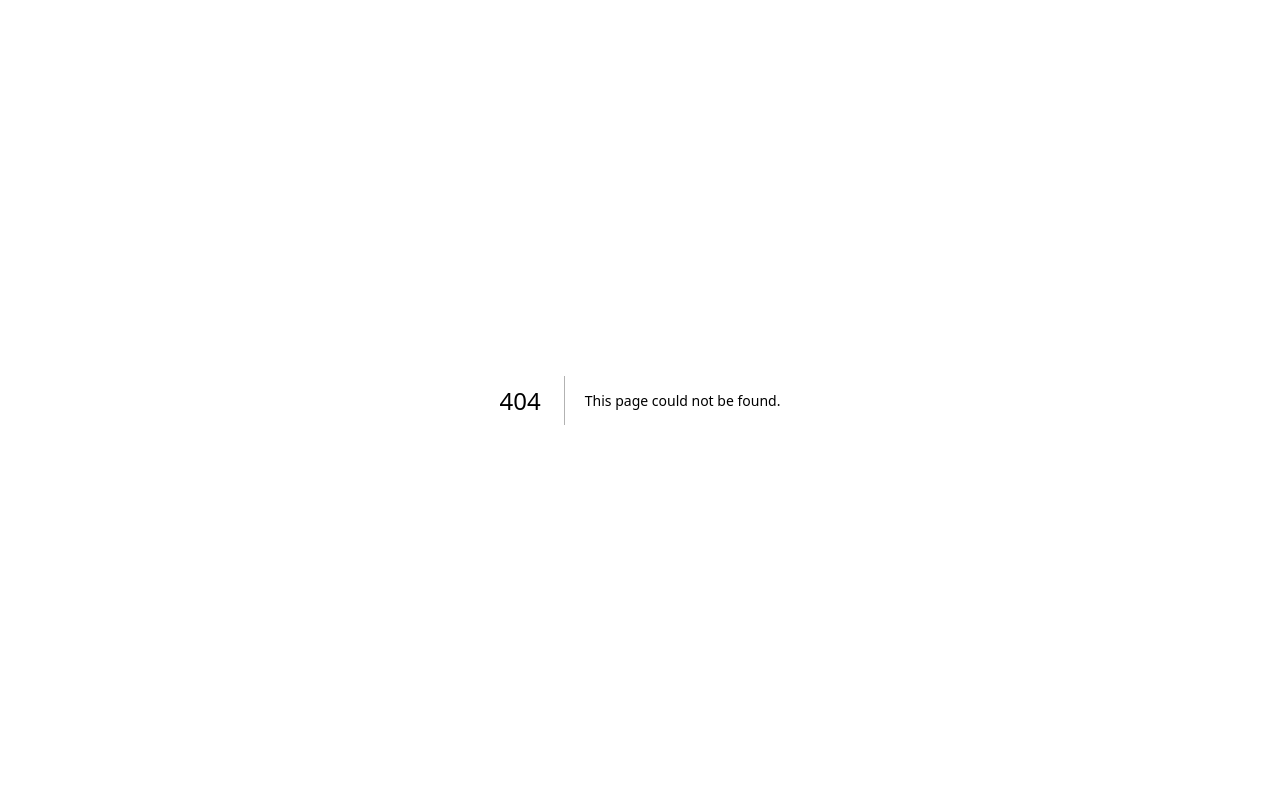
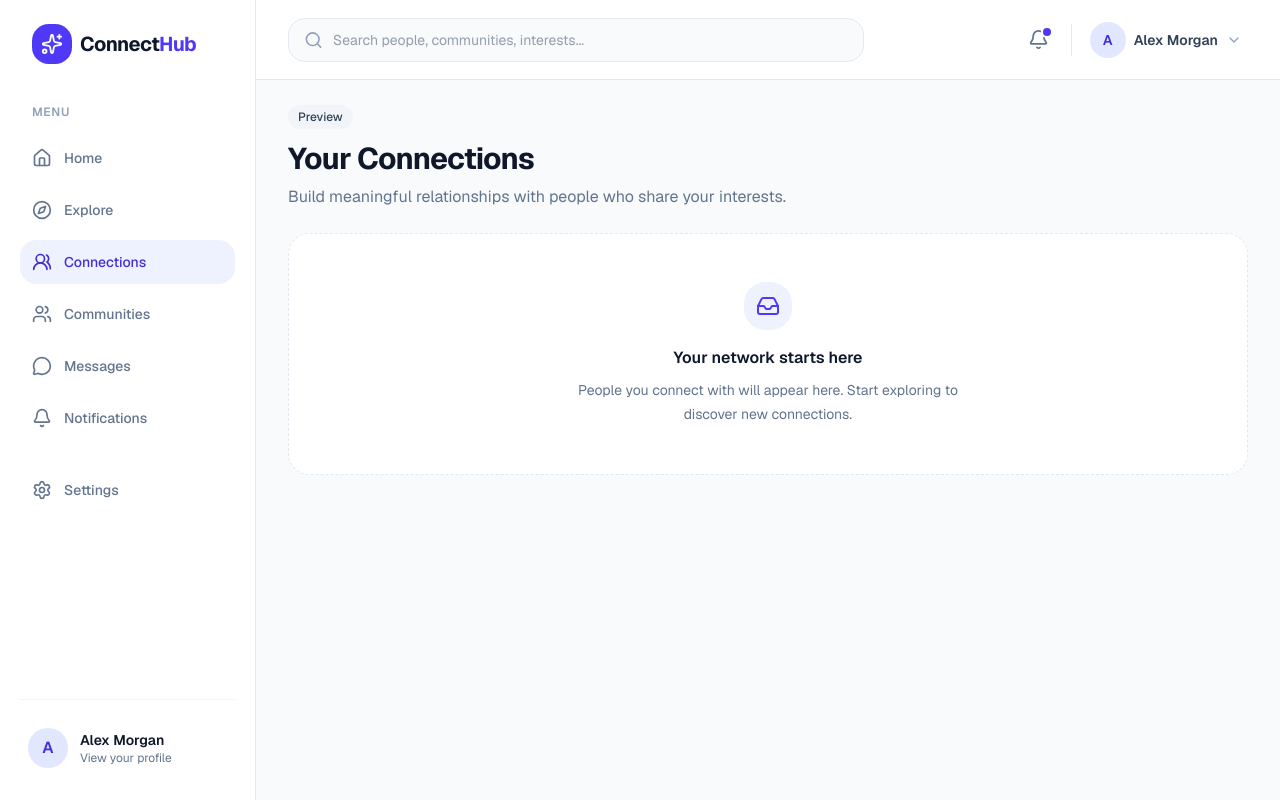
Before and after one commit to Ranjita431/ConnectHub, a Next.js app: page /connections in a window 1280 px wide. Before the commit this address had no page. Built offline with nearby package versions, Linux system fonts and the light colour scheme.

Commit message:
page.tsx added in communities, connections and explore folder

```diff
--- /dev/null
+++ b/src/app/(app)/communities/page.tsx
@@ -0,0 +1,17 @@
+import type { Metadata } from "next"
+import { PagePlaceholder } from "@/components/layout/page-placeholder"
+
+export const metadata: Metadata = {
+  title: "Communities",
+}
+
+export default function CommunitiesPage() {
+  return (
+    <PagePlaceholder
+      title="Communities"
+      description="Find your community, share ideas, and connect through common interests."
+      emptyTitle="Find your community"
+      emptyDescription="Communities based on your interests will appear here. Discover spaces where you belong."
+    />
+  )
+}
--- /dev/null
+++ b/src/app/(app)/connections/page.tsx
@@ -0,0 +1,17 @@
+import type { Metadata } from "next"
+import { PagePlaceholder } from "@/components/layout/page-placeholder"
+
+export const metadata: Metadata = {
+  title: "Connections",
+}
+
+export default function ConnectionsPage() {
+  return (
+    <PagePlaceholder
+      title="Your Connections"
+      description="Build meaningful relationships with people who share your interests."
+      emptyTitle="Your network starts here"
+      emptyDescription="People you connect with will appear here. Start exploring to discover new connections."
+    />
+  )
+}
--- /dev/null
+++ b/src/app/(app)/explore/page.tsx
@@ -0,0 +1,17 @@
+import type { Metadata } from "next"
+import { PagePlaceholder } from "@/components/layout/page-placeholder"
+
+export const metadata: Metadata = {
+  title: "Explore",
+}
+
+export default function ExplorePage() {
+  return (
+    <PagePlaceholder
+      title="Explore"
+      description="Discover people, interests, and communities that inspire you."
+      emptyTitle="Discover something new"
+      emptyDescription="Your personalized discovery experience will appear here as ConnectHub grows."
+    />
+  )
+}
```
